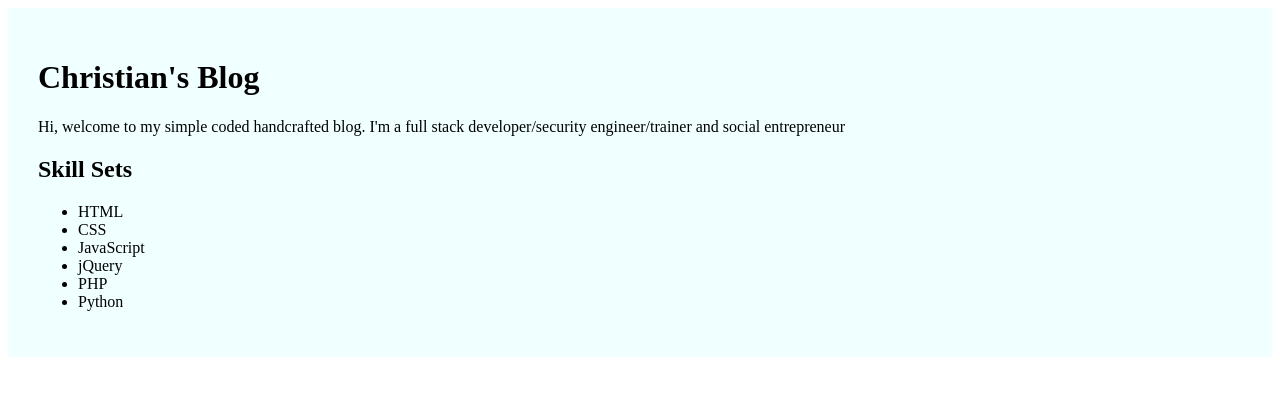
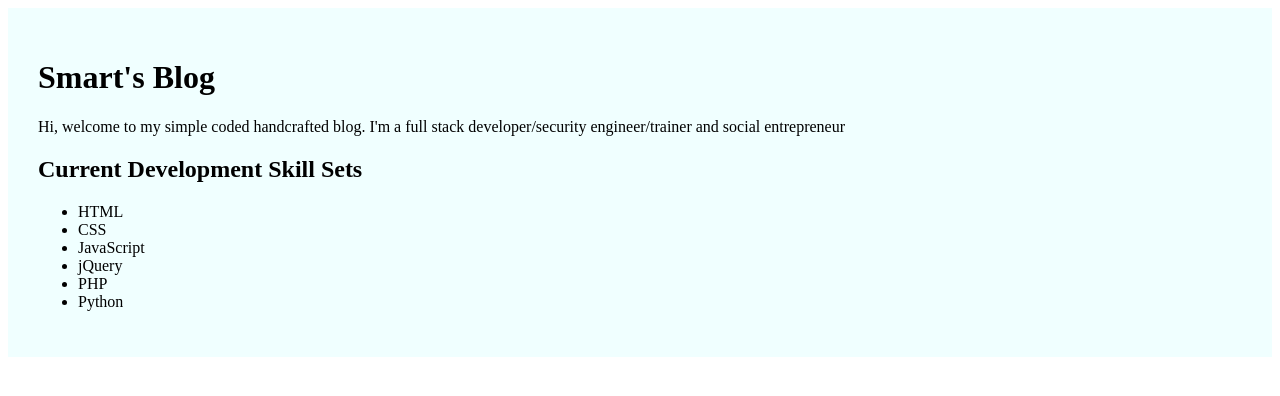
Before and after one commit to smartnaija/about-me, a plain HTML site: page index.html in a window 1280 px wide. Drawn offline with Linux system fonts and the light colour scheme.

Commit message:
Make some few modifications

```diff
--- a/index.html
+++ b/index.html
@@ -6,9 +6,9 @@
 	</head>
 	<body>
 		<div>
-			<h1>Christian's Blog</h1>
+			<h1>Smart's Blog</h1>
 			<p>Hi, welcome to my simple coded handcrafted blog. I'm a full stack developer/security engineer/trainer and social entrepreneur</p>
-			<h2>Skill Sets</h2>
+			<h2>Current Development Skill Sets</h2>
 			<ul>
 				<li>HTML</li>
 				<li>CSS</li>
```
